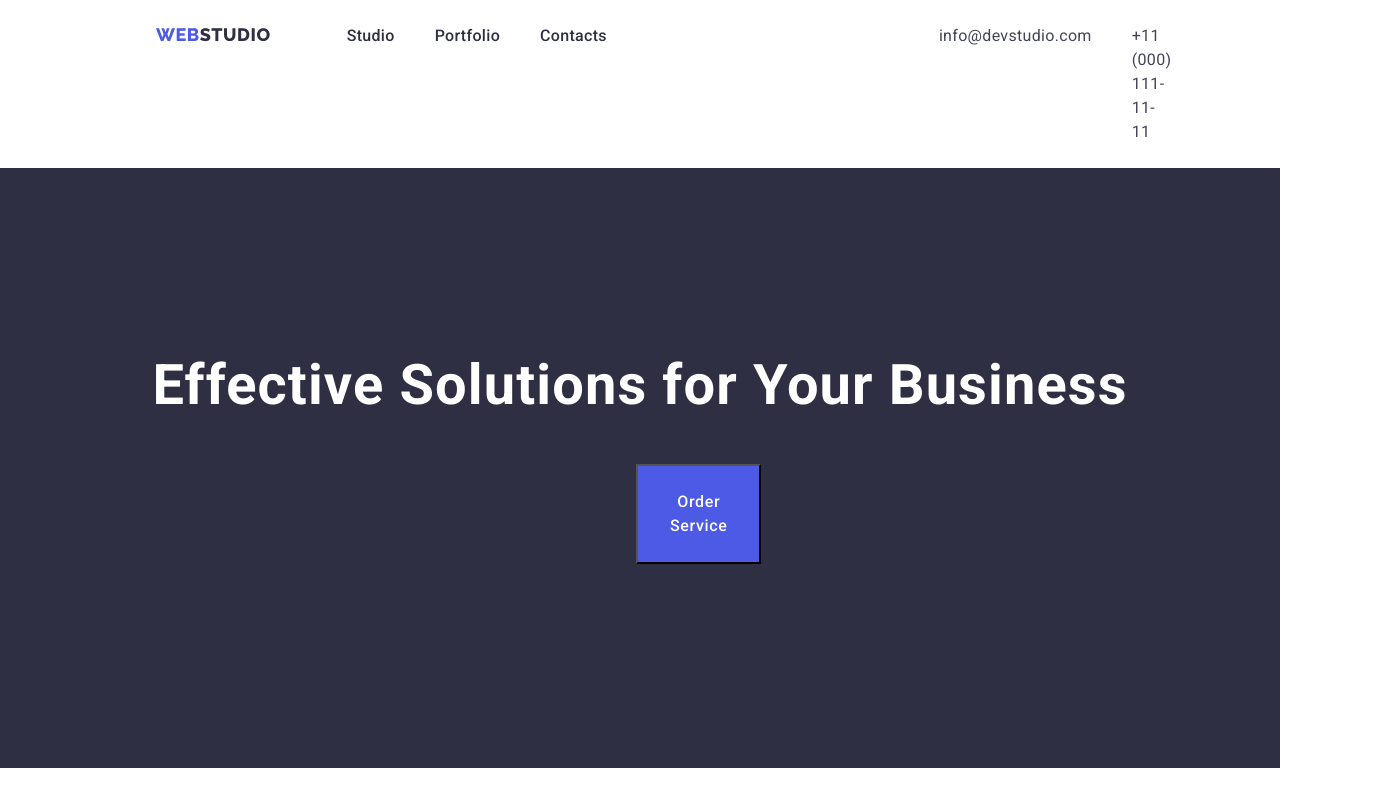
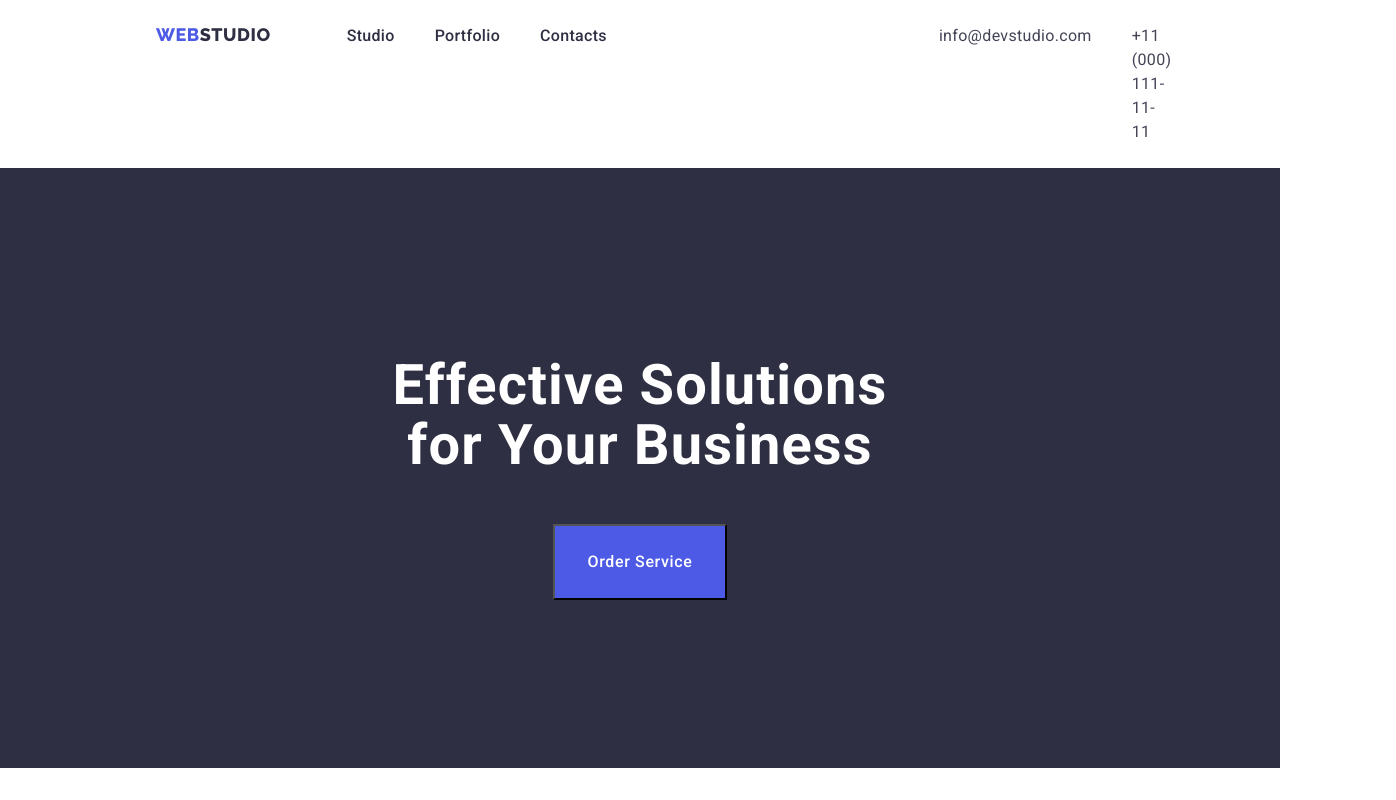
Before and after one commit to Vitaliya27/goit-markup-hw-03, a plain HTML site: page index.html in a window 1280 px wide. Shown: the top 800 px of the page, 1396 px wide, since content can reach past the window. Drawn offline with nearby package versions, Linux system fonts and the light colour scheme.

Commit message:
Update styles.css

```diff
--- a/css/styles.css
+++ b/css/styles.css
@@ -146,11 +146,10 @@ nav {
     padding-top: 188px;
 }
 
-.container .hero {
-    min-width: 100%;
-    padding: 0;
+.hero .container {
+    flex-direction: column;
     display: flex;
-    flex-direction: column;
+    align-items: center;
 }
 
 .hero-item {
@@ -162,6 +161,7 @@ nav {
     font-weight: 700;
     line-height: 1.07;
     letter-spacing: 1.12px;
+    width: 496px;
 }
 
 .button {
@@ -176,7 +176,7 @@ nav {
     cursor: pointer;
     text-align: center;
     padding: 24px 32px;
-    margin: 48px 635px 120px 636px;
+    margin: 48px 0 120px 0;
 }
 
 .button:hover {
```
